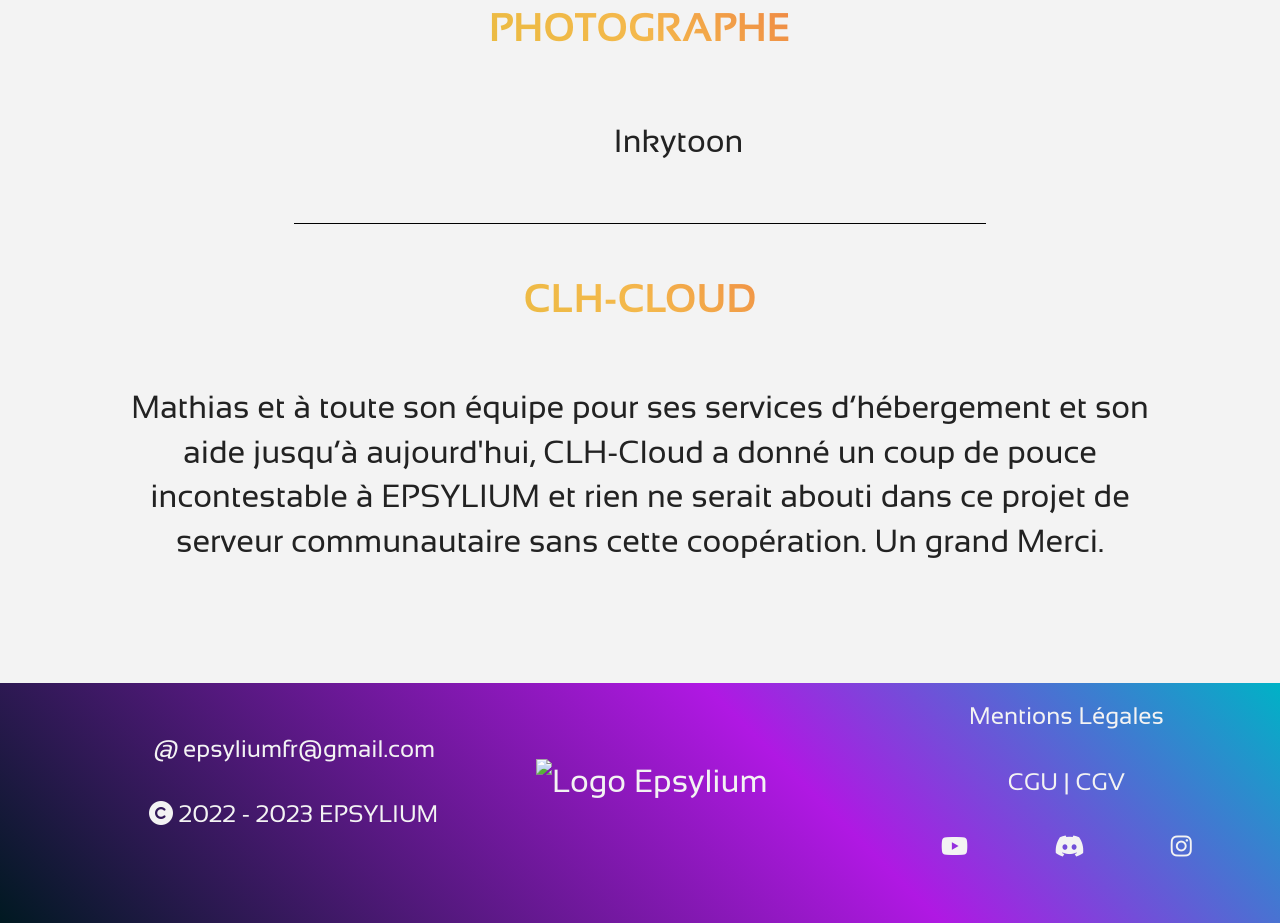
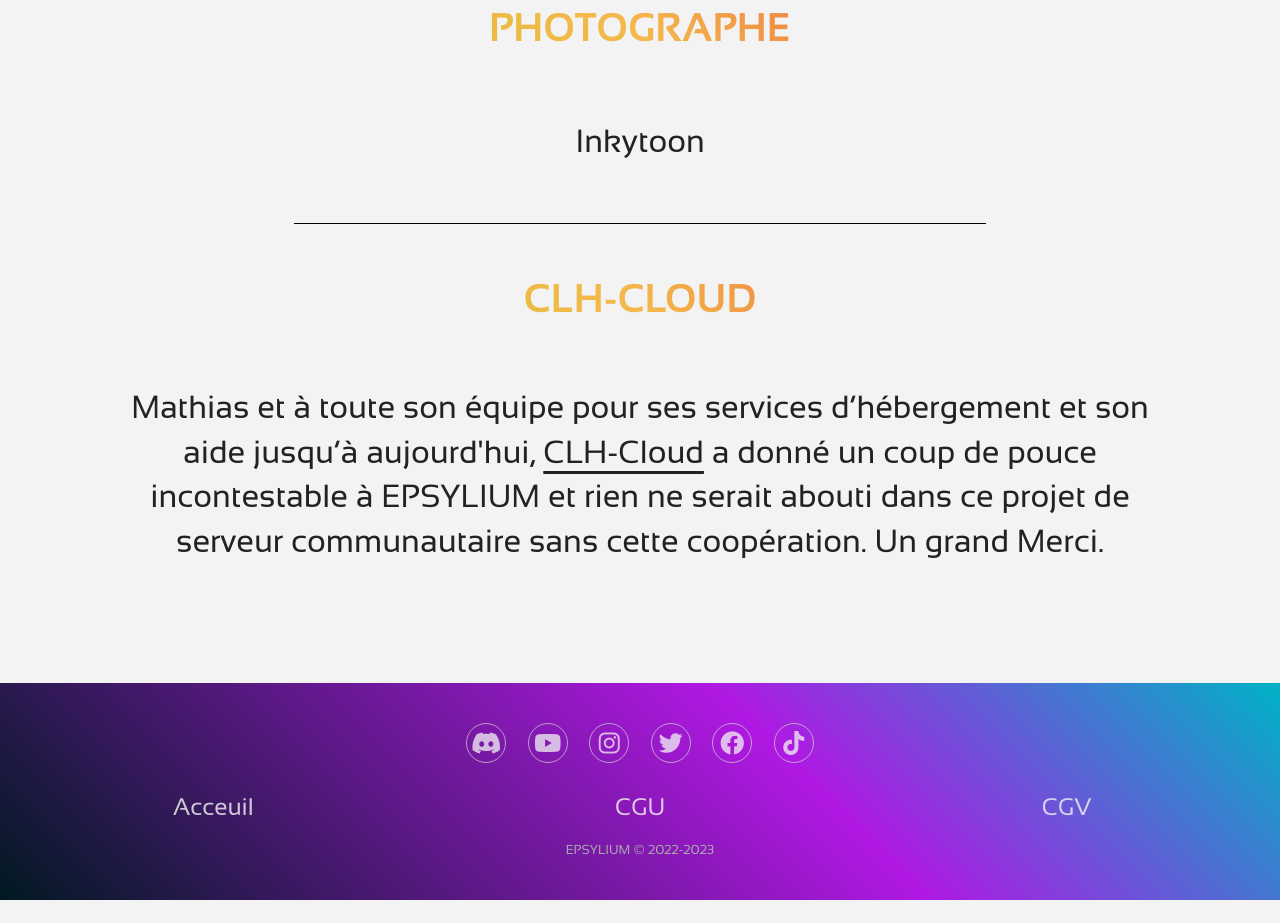
Before and after one commit to Armotik/Epsylium, a website: page views/thanks.html in a window 1280 px wide. Shown: the part 2076-2999 px from the top of the page. After the commit the page ends 2976 px from the top, so only its background shows below. Drawn offline with Linux system fonts and the light colour scheme; files whose address does not match are found by name.

Commit message:
finished website v1

```diff
--- a/css/styles.css
+++ b/css/styles.css
@@ -105,6 +105,10 @@
   font-family: _Bold, serif;
 }
 
+.italic {
+  font-family: _Italic, serif;
+}
+
 .article-desc {
   padding: 0 15%;
 }
@@ -199,6 +203,39 @@
 
 .grid-center {
   grid-column: 2;
+  width: 100%;
+}
+
+.staffList ul {
+  display: grid;
+  grid-template-columns: repeat(3, 1fr);
+  gap: 2rem;
+  width: 60%;
+  font-size: 2rem;
+  padding: 5%;
+  margin-left: auto;
+  margin-right: auto;
+}
+
+.staffList ul:last-of-type {
+  border-bottom: 1px solid black;
+}
+
+.staffList ul>li {
+  width: 100%;
+  padding: 1%;
+  text-align: center;
+}
+
+.staffList p {
+  font-size: 2rem;
+  padding: 2% 5%;
+  text-align: center;
+}
+
+.staffList h4 {
+  text-align: center;
+  font-size: 1.75rem;
 }
 
 /*** HEADER ***/
@@ -406,89 +443,66 @@
   object-fit: cover;
 }
 
-/*** THANKS ***/
-#thanks ul {
-  display: grid;
-  grid-template-columns: repeat(3, 1fr);
-  gap: 2rem;
-  width: 60%;
-  font-size: 2rem;
-  padding: 5%;
-  border-bottom: 1px solid black;
-  margin-left: auto;
-  margin-right: auto;
+/*** FOOTER ***/
+
+.footer-basic {
+  padding:40px 0;
+  background: rgb(0, 25, 33);
+  background: linear-gradient(45deg, rgba(0, 25, 33, 1) 0%, rgba(176, 24, 227, 1) 62%, rgba(0, 178, 198, 1) 100%);
+  color:#f3f3f3;
 }
 
-#thanks ul>* {
-  margin-left: auto;
-  margin-right: auto;
-  text-align: center;
-  width: 33%;
-  padding: 1%;
+.footer-basic ul {
+  display: flex;
+  justify-content: space-around;
+  padding:0;
+  font-size:1.5rem;
+  line-height:1.6;
+  margin-bottom:0;
 }
 
-#thanks p {
-  font-size: 2rem;
-  padding: 2% 5%;
-  text-align: center;
-}
-
-/*** FOOTER ***/
-.footer {
-  background: rgb(0, 25, 33);
-  background: linear-gradient(45deg, rgba(0, 25, 33, 1) 0%, rgba(176, 24, 227, 1) 62%, rgba(0, 178, 198, 1) 100%);
-  color: #f3f3f3;
-  height: 30vh;
-  width: 100%;
-  position: relative;
-  padding: 0;
-}
-
-.footer-items {
-  display: flex;
-  justify-content: space-around;
-  align-items: center;
-  font-family: "_Regular", serif;
-  font-size: 2rem;
-  margin: 0;
-  height: 100%;
-}
-
-.footer-items > * {
-  width: 33%;
-}
-
-#footer-logo {
-  max-width: 20%;
-  width: 20%;
-}
-
-.footer-items-contact {
-  display: flex;
-  flex-direction: column;
-  font-size: 1.5rem;
-}
-
-.footer-items-contact li {
-  padding: 1rem;
+.footer-basic li {
   width: 100%;
   text-align: center;
 }
 
-.footer-items-extand {
-  display: flex;
-  flex-direction: column;
-  font-size: 1.5rem;
+.footer-basic ul a {
+  color:inherit;
+  text-decoration:none;
+  opacity:0.8;
 }
 
-.footer-items-extand li {
-  padding: 1rem;
-  width: 100%;
-  text-align: center;
+.footer-basic ul a:hover {
+  opacity:1;
 }
 
-.footer-contact-items {
-  display: flex;
-  flex-flow: row nowrap;
-  justify-content: space-around;
+.footer-basic .social {
+  text-align:center;
+  padding-bottom:25px;
 }
+
+.footer-basic .social > a {
+  font-size:24px;
+  width:40px;
+  height:40px;
+  line-height:40px;
+  display:inline-block;
+  text-align:center;
+  border-radius:50%;
+  border:1px solid #ccc;
+  margin:0 8px;
+  color:inherit;
+  opacity:0.75;
+}
+
+.footer-basic .social > a:hover {
+  opacity:0.9;
+}
+
+.footer-basic .copyright {
+  margin-top:15px;
+  text-align:center;
+  font-size:13px;
+  color:#aaa;
+  margin-bottom:0;
+}
--- a/views/footer.html
+++ b/views/footer.html
@@ -1,20 +1,16 @@
-<footer>
-  <ul class="footer-items">
-    <ul class="footer-items-contact">
-      <li><i class="fal fa-at"></i> <a href="mailto:epsyliumfr@gmail.com">epsyliumfr@gmail.com</a></li>
-      <li><i class="fa-solid fa-copyright"></i> 2022 - 2023 <a href="">EPSYLIUM</a></li>
-    </ul>
-
-    <img src="" alt="Logo Epsylium" id="footer-logo">
-
-    <ul class="footer-items-extand">
-      <li><a href="#">Mentions Légales</a></li>
-      <li><a href="#">CGU | CGV</a></li>
-      <li class="footer-contact-items">
-        <a href="https://youtube.com/@elysium.france"><i class="fab fa-youtube"></i></a>
-        <a href="https://discord.gg/YchYdtQVu7" target="_blank"><i class="fab fa-discord"></i></a>
-        <a href="https://www.instagram.com/elysium.france/" target="_blank"><i class="fab fa-instagram"></i></a>
-      </li>
-    </ul>
+<footer class="footer-basic">
+  <div class="social">
+    <a href="https://discord.gg/YchYdtQVu7" target="_blank"><i class="fa-brands fa-discord"></i></a>
+    <a href="https://youtube.com/@elysium.france" target="_blank"><i class="fa-brands fa-youtube"></i></a>
+    <a href="https://www.instagram.com/elysium.france/" target="_blank"><i class="fa-brands fa-instagram"></i></a>
+    <a href="https://twitter.com/FranceElysium" target="_blank"><i class="fa-brands fa-twitter"></i></a>
+    <a href="https://www.facebook.com/people/Epsylium-France/100080141472475" target="_blank"><i class="fa-brands fa-facebook"></i></a>
+    <a href="https://tiktok.com/@elysiumfrance.officiel" target="_blank"><i class="fa-brands fa-tiktok"></i></a>
+  </div>
+  <ul>
+    <li><a href="index.html">Acceuil</a></li>
+    <li><a href="#">CGU</a></li>
+    <li><a href="#">CGV</a></li>
   </ul>
+  <p class="copyright">EPSYLIUM © 2022-2023</p>
 </footer>
--- a/views/header.html
+++ b/views/header.html
@@ -9,7 +9,7 @@
       <li><a href="http://79.137.5.254/plesk-site-preview/elysiummc.fr/https/79.137.5.254/vote" data-text="VOTE" target="_blank">VOTE</a></li>
       <li><a href="http://79.137.5.254/plesk-site-preview/elysiummc.fr/https/79.137.5.254/shop/categories/grades" data-text="BOUTIQUE" target="_blank">BOUTIQUE</a></li>
       <li><a href="thanks.html" data-text="REMERCIEMENTS">REMERCIEMENTS</a></li>
-      <li><a href="#" data-text="STAFF D'EPSYLIUM">STAFF D'EPSYLIUM</a></li>
+      <li><a href="staff.html" data-text="STAFF D'EPSYLIUM">STAFF D'EPSYLIUM</a></li>
     </ul>
   </nav>
 </header>
--- a/views/thanks.html
+++ b/views/thanks.html
@@ -41,7 +41,7 @@
       </p>
     </article>
 
-    <article id="thanks">
+    <article id="thanks" class="staffList">
       <div>
         <h3 class="littleTitle">FONDATEUR</h3>
         <ul>
@@ -90,9 +90,9 @@
       </div>
 
       <div>
-        <h3 class="littleTitle">CLH-CLOUD</h3>
+        <h3 class="littleTitle"><a href="https://clh-c.com/" target="_blank">CLH-CLOUD</a></h3>
         <p>
-          Mathias et à toute son équipe pour ses services d’hébergement et son aide jusqu’à aujourd'hui, CLH-Cloud a
+          Mathias et à toute son équipe pour ses services d’hébergement et son aide jusqu’à aujourd'hui, <a href="https://clh-c.com/" class="underline">CLH-Cloud</a> a
           donné un coup de pouce incontestable à EPSYLIUM et rien ne serait abouti dans ce projet de serveur
           communautaire sans cette coopération. Un grand Merci.
         </p>
```
Also changed, not shown: views/index.html (+3 -1 lines), views/staff.html (added, +124 -0 lines).
